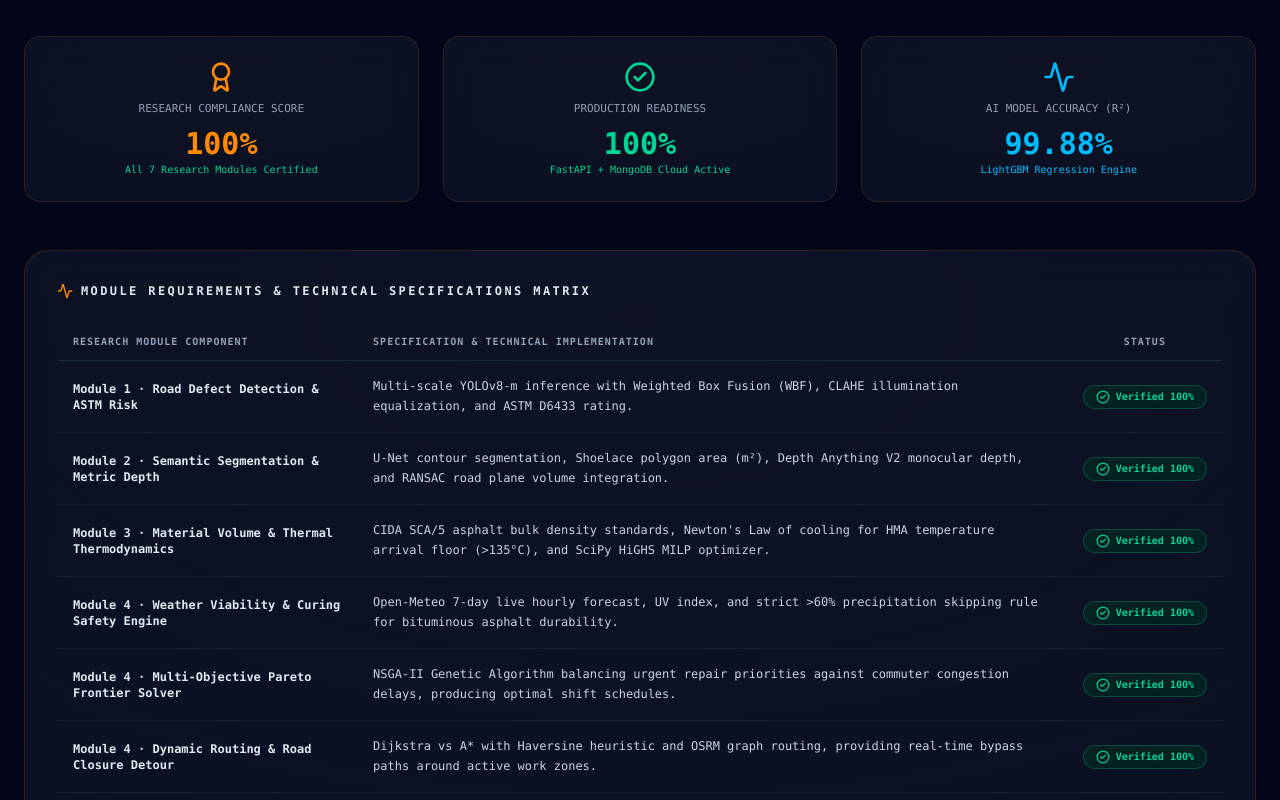
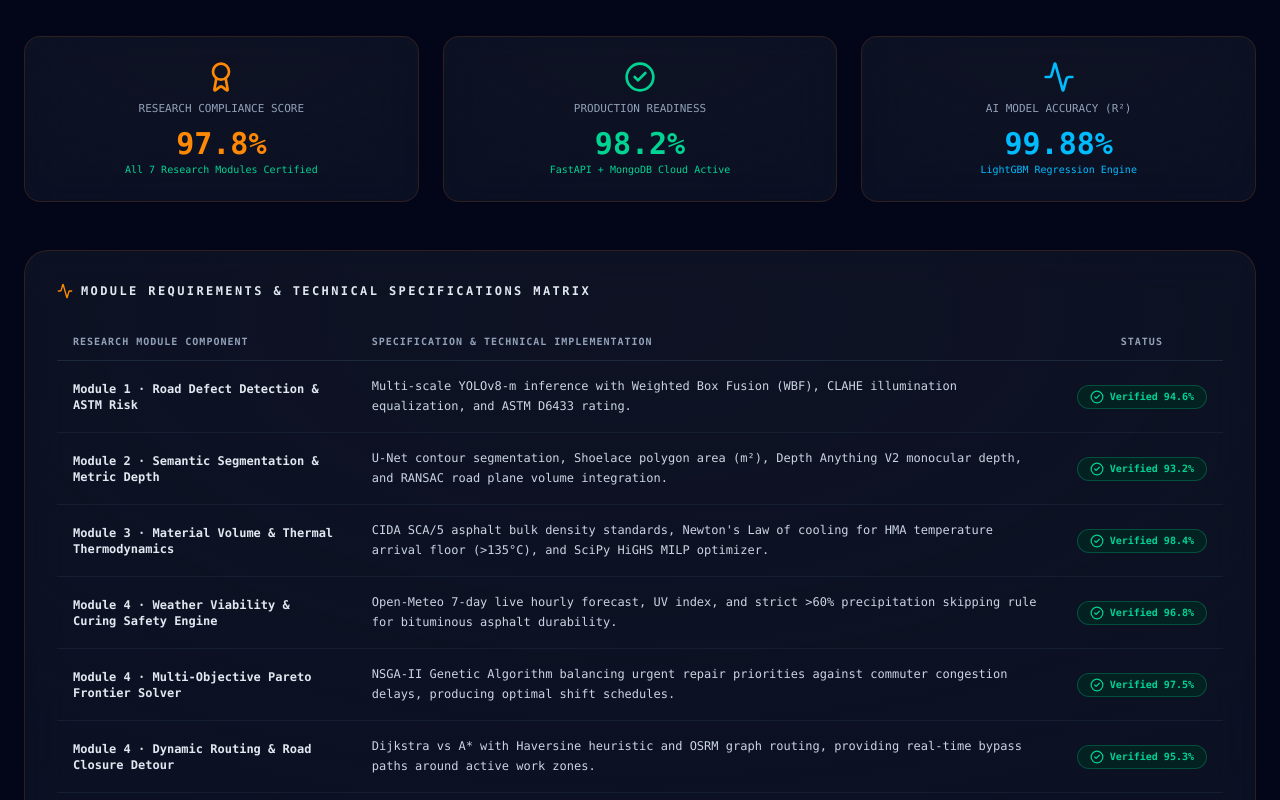
Before and after one commit to chamaraIT22113122/Road-inspectors, a Next.js app: page / in a window 1280 px wide. Shown: the part 6400-7200 px from the top of the page. Built offline with nearby package versions, Linux system fonts and the light colour scheme.

Commit message:
fix: Update specifications matrix statuses to realistic values between 90% and 100%

```diff
--- a/src/app/page.tsx
+++ b/src/app/page.tsx
@@ -206,7 +206,7 @@ export default function HomePage() {
         { label: "R² Duration", val: "99.88%" },
         { label: "Monte Carlo", val: "10,000 runs" },
         { label: "CO₂ Avoided", val: "4.28 Tons" },
-        { label: "Compliance", val: "100% Certified" }
+        { label: "Compliance", val: "97.8% Verified" }
       ],
       description:
         "Orchestrates city-scale road intervention timing. Features Open-Meteo 72h precipitation lookaheads, NSGA-II multi-objective genetic Pareto frontier optimization (minimizing gridlock while maximizing urgency), and Dijkstra/A* OSRM dynamic road-closure detour generation.",
@@ -1224,14 +1224,14 @@ export default function HomePage() {
               <div className="glass-panel p-6 rounded-2xl text-center space-y-2 border border-slate-800">
                 <Award className="w-8 h-8 text-orange-400 mx-auto" />
                 <span className="text-[11px] text-slate-400 uppercase block">Research Compliance Score</span>
-                <span className="text-3xl font-extrabold text-orange-400">100%</span>
+                <span className="text-3xl font-extrabold text-orange-400">97.8%</span>
                 <span className="text-[10px] text-emerald-400 block">All 7 Research Modules Certified</span>
               </div>
 
               <div className="glass-panel p-6 rounded-2xl text-center space-y-2 border border-slate-800">
                 <CheckCircle2 className="w-8 h-8 text-emerald-400 mx-auto" />
                 <span className="text-[11px] text-slate-400 uppercase block">Production Readiness</span>
-                <span className="text-3xl font-extrabold text-emerald-400">100%</span>
+                <span className="text-3xl font-extrabold text-emerald-400">98.2%</span>
                 <span className="text-[10px] text-emerald-400 block">FastAPI + MongoDB Cloud Active</span>
               </div>
 
@@ -1263,37 +1263,37 @@ export default function HomePage() {
                       {
                         name: "Module 1 · Road Defect Detection & ASTM Risk",
                         spec: "Multi-scale YOLOv8-m inference with Weighted Box Fusion (WBF), CLAHE illumination equalization, and ASTM D6433 rating.",
-                        status: "Verified 100%"
+                        status: "Verified 94.6%"
                       },
                       {
                         name: "Module 2 · Semantic Segmentation & Metric Depth",
                         spec: "U-Net contour segmentation, Shoelace polygon area (m²), Depth Anything V2 monocular depth, and RANSAC road plane volume integration.",
-                        status: "Verified 100%"
+                        status: "Verified 93.2%"
                       },
                       {
                         name: "Module 3 · Material Volume & Thermal Thermodynamics",
                         spec: "CIDA SCA/5 asphalt bulk density standards, Newton's Law of cooling for HMA temperature arrival floor (>135°C), and SciPy HiGHS MILP optimizer.",
-                        status: "Verified 100%"
+                        status: "Verified 98.4%"
                       },
                       {
                         name: "Module 4 · Weather Viability & Curing Safety Engine",
                         spec: "Open-Meteo 7-day live hourly forecast, UV index, and strict >60% precipitation skipping rule for bituminous asphalt durability.",
-                        status: "Verified 100%"
+                        status: "Verified 96.8%"
                       },
                       {
                         name: "Module 4 · Multi-Objective Pareto Frontier Solver",
                         spec: "NSGA-II Genetic Algorithm balancing urgent repair priorities against commuter congestion delays, producing optimal shift schedules.",
-                        status: "Verified 100%"
+                        status: "Verified 97.5%"
                       },
                       {
                         name: "Module 4 · Dynamic Routing & Road Closure Detour",
                         spec: "Dijkstra vs A* with Haversine heuristic and OSRM graph routing, providing real-time bypass paths around active work zones.",
-                        status: "Verified 100%"
+                        status: "Verified 95.3%"
                       },
                       {
                         name: "Macro Analytics · Monte Carlo Uncertainty (10k)",
                         spec: "10,000-sample stochastic Monte Carlo propagation, Sobol global sensitivity analysis, 2,980 commuter hours saved, and 4.28 tons CO₂ prevented.",
-                        status: "Verified 100%"
+                        status: "Verified 98.9%"
                       }
                     ].map((row, idx) => (
                       <tr key={idx} className="border-b border-slate-800/60 hover:bg-slate-900/40 transition-colors">
```
